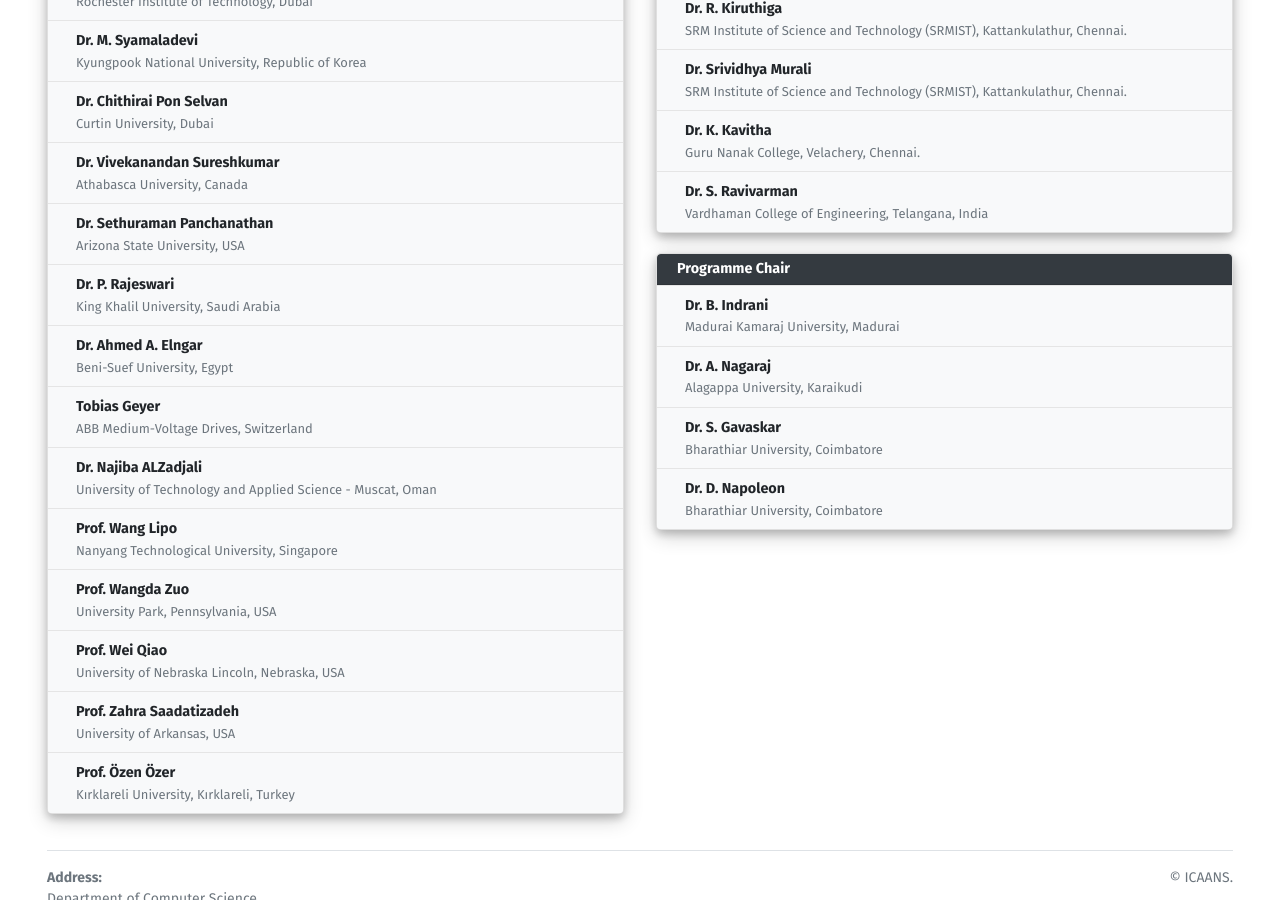
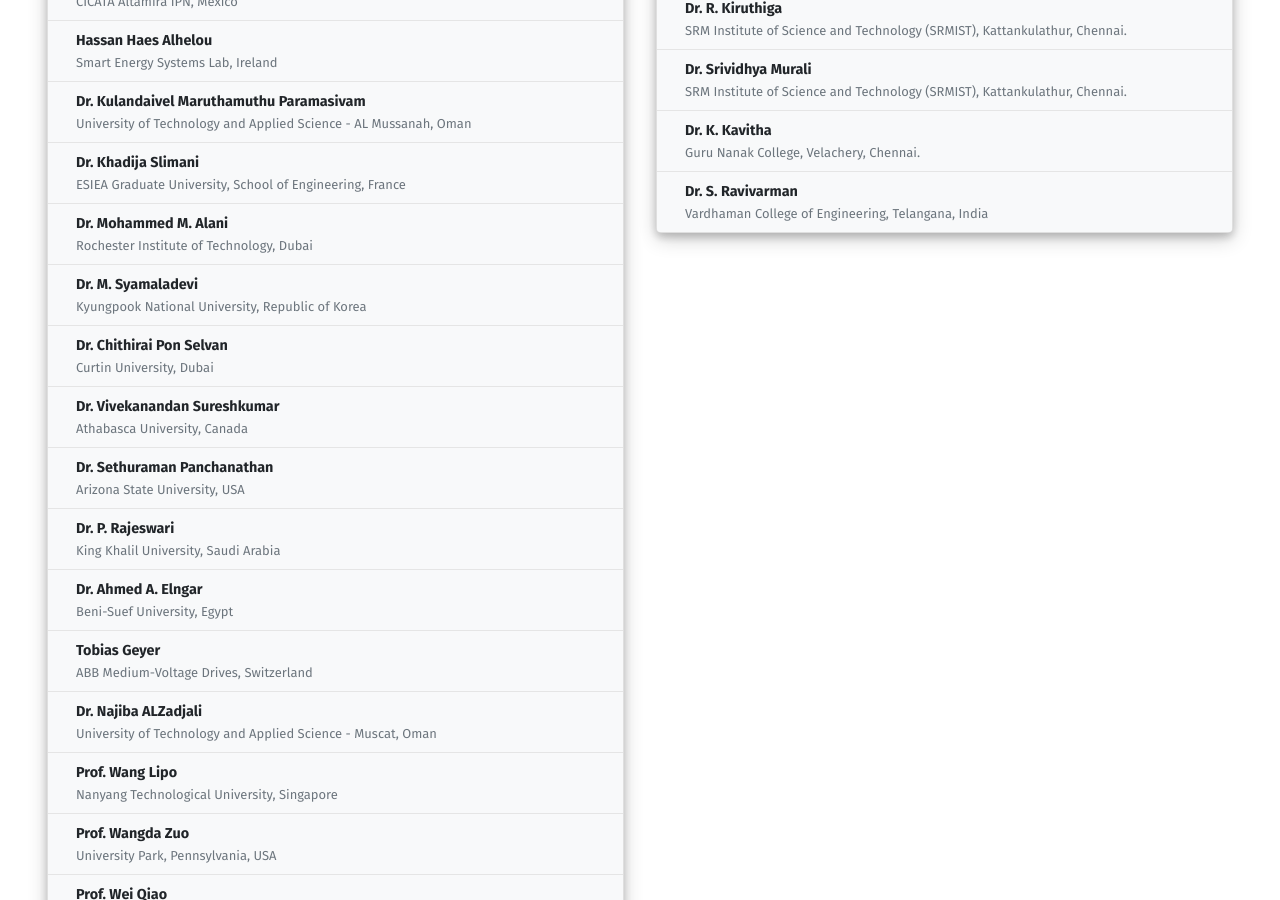
Before and after one commit to sravivarman/icaans_conf, a Jekyll site: the page built from organization.html, in a window 1280 px wide and 900 px high, scrolled down 3822 px. Built offline with Jekyll 4.4.1, drawn with Linux system fonts in a browser that asks for light colours; some of the changed text lies outside the part shown.

Commit message:
Update organization.yml

```diff
--- a/_data/organization.yml
+++ b/_data/organization.yml
@@ -34,6 +34,14 @@
     org: Mother Teresa Women's University
   - name: Dr. S. Indra Gandhi
     org: Mother Teresa Women's University
+  - name: Dr. B. Indrani
+    org: Madurai Kamaraj University, Madurai
+  - name: Dr. A. Nagaraj
+    org: Alagappa University, Karaikudi
+  - name: Dr. S. Gavaskar
+    org: Bharathiar University, Coimbatore
+  - name: Dr. D. Napoleon
+    org: Bharathiar University, Coimbatore
 
 - title: Conference Organizing Chair
   column: 1
@@ -277,15 +285,3 @@
     org: Guru Nanak College, Velachery, Chennai.
   - name: Dr. S. Ravivarman
     org: Vardhaman College of Engineering, Telangana, India
-
-- title: Programme Chair
-  column: 2
-  members:
-  - name: Dr. B. Indrani
-    org: Madurai Kamaraj University, Madurai
-  - name: Dr. A. Nagaraj
-    org: Alagappa University, Karaikudi
-  - name: Dr. S. Gavaskar
-    org: Bharathiar University, Coimbatore
-  - name: Dr. D. Napoleon
-    org: Bharathiar University, Coimbatore
```
